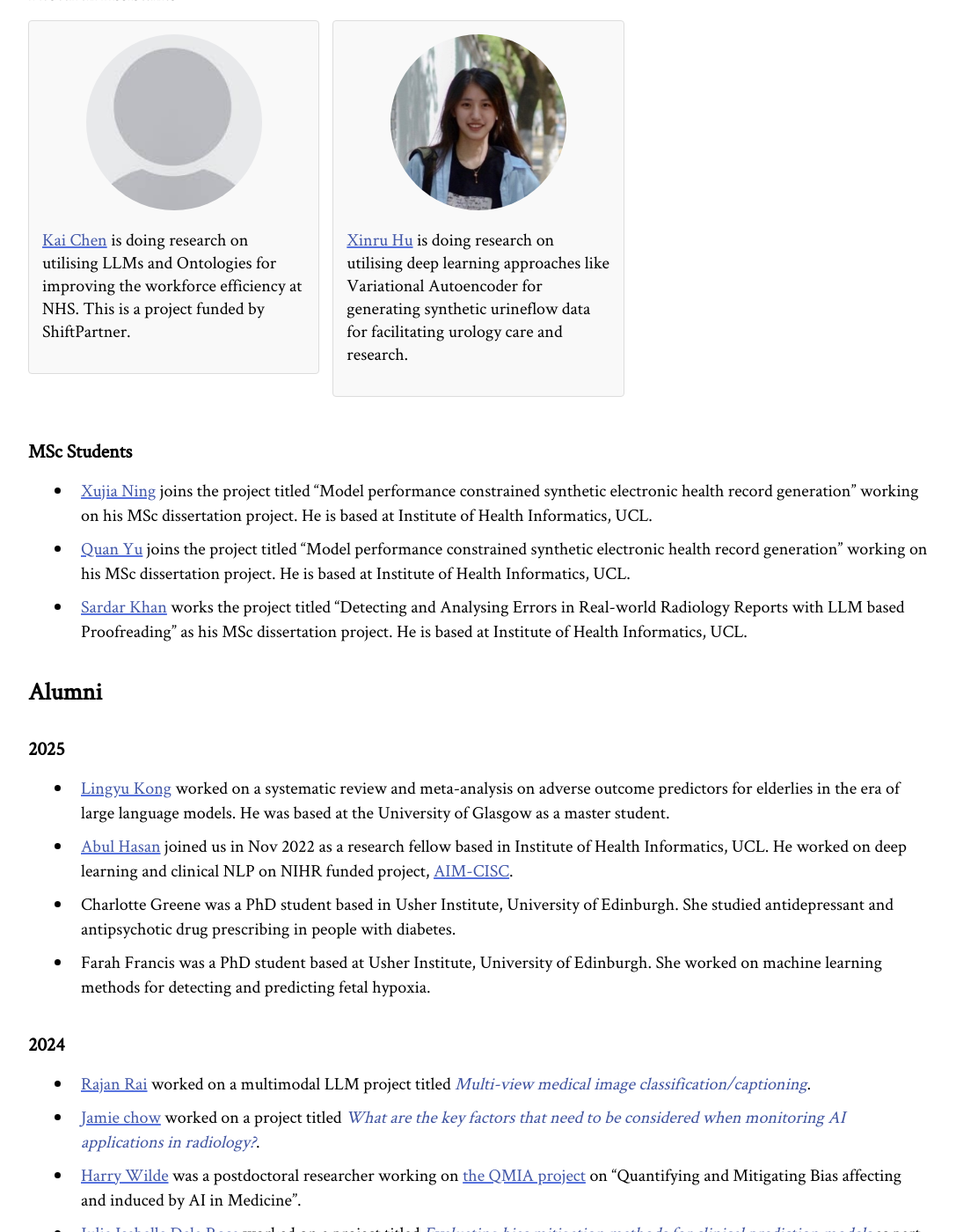
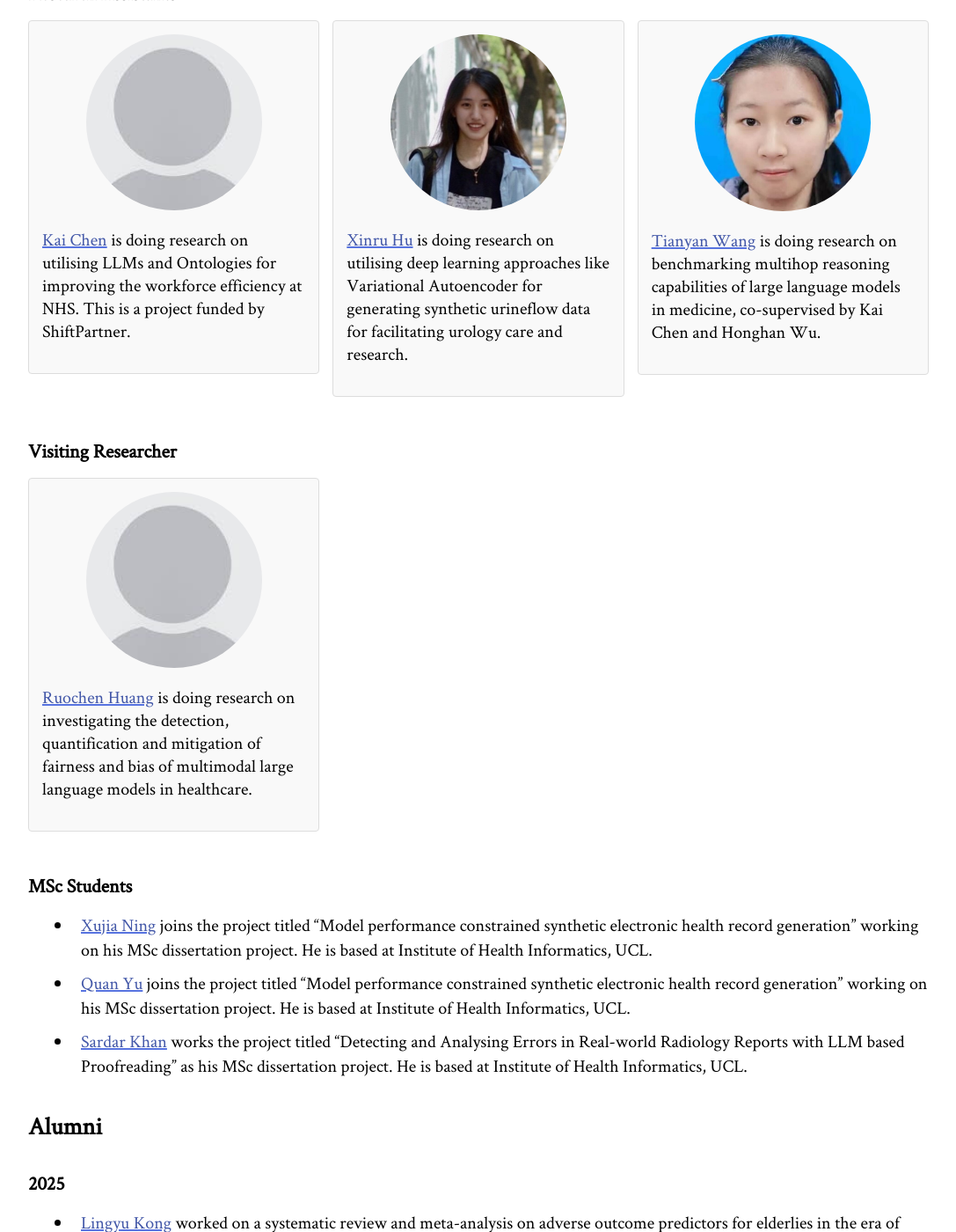
Before and after one commit to knowlab/knowlab.github.io, a Jekyll site: the page built from members.md, in a window 1280 px wide and 1400 px high, scrolled down 2320 px. Shown: the whole window at 88% size, without its empty margins (96-1183 px from the left). Built offline with Jekyll 4.4.1, drawn with Linux system fonts in a browser that asks for light colours; comment, search, counter and statistics services are not loaded.

Commit message:
updated members

```diff
--- a/members.md
+++ b/members.md
@@ -72,6 +72,18 @@ cover-image: gla-ucl-sketch.png
         <a id="Xinru">Xinru Hu</a> is doing research on utilising deep learning approaches like Variational Autoencoder for generating synthetic urineflow data for facilitating urology care and research.
 </li>
 
+<li> <img src="/img/pics/tyw-2025.jpg" alt="Tianyan" width="100" class="img_head"> <p/>
+        <a id="Tianyan">Tianyan Wang</a> is doing research on benchmarking multihop reasoning capabilities of large language models in medicine, co-supervised by Kai Chen and Honghan Wu.
+</li>
+
+</ul>
+
+### Visiting Researcher
+<ul class="grid-list">
+<li><img src="/img/pics/no-photo.png" alt="drawing" width="100" class="img_head">  <p/>
+        <a id="Ruochen">Ruochen Huang</a> is doing research on investigating the detection, quantification and mitigation of fairness and bias of multimodal large language models in healthcare.
+</li>
+
 </ul>
 
 ### MSc Students
```
Also changed, not shown: _posts/2026-01-16-rd-ethinicity-medrxiv.md (added, +8 -0 lines), _posts/2026-02-03-radiology-llm-reporting.md (added, +8 -0 lines), img/news/FLAIR.png (added), img/news/rd-ethnicity-2026.png (added), img/pics/tyw-2025.jpg (added).
